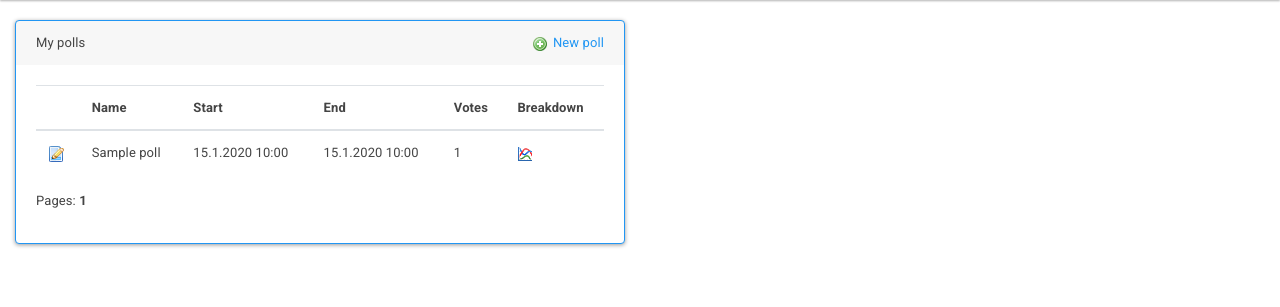
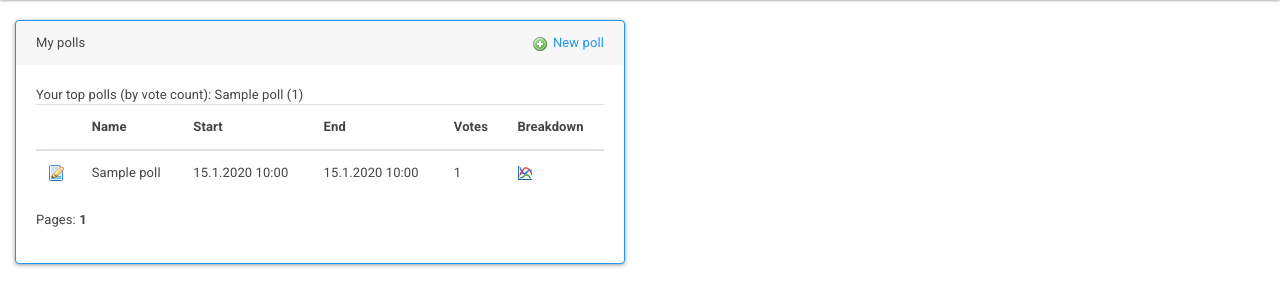
Before and after one commit to fgronqvist/votingbooth, a Flask app: page /account/ in a window 1280 px wide. Shown: the part 80-387 px from the top of the page. Run offline with Flask 2, Linux system fonts and the light colour scheme; a user stored in the database is signed in; tables that the repository leaves empty hold one stand-in row (values such as "Sample post"); some libraries are stand-ins or nearby versions.

Commit message:
Added top-polls for user

```diff
--- a/application/account/views.py
+++ b/application/account/views.py
@@ -12,6 +12,7 @@ from application.account.forms import RegisterForm, LoginForm
 def account_index():
     listpage = request.args.get("listpage", type=int)
     polls = Poll.query.filter_by(owner_id=current_user.id).paginate(listpage,5, False)
+    top_polls = Poll.get_top_polls(owner_id=current_user.id, limit=3)
     breakdown = request.args.get("breakdown", type=int)
     poll_breakdown = False
     selected_poll = False
@@ -23,7 +24,8 @@ def account_index():
             print(e)
             abort(404)
 
-    return render_template("account/index.html", polls = polls, poll_breakdown=poll_breakdown, selected_poll=selected_poll)
+    return render_template("account/index.html", polls = polls, top_polls=top_polls,
+        poll_breakdown=poll_breakdown, selected_poll=selected_poll)
 
 @app.route("/account/login", methods=["POST"])
 def account_login():
--- a/application/poll/models.py
+++ b/application/poll/models.py
@@ -37,6 +37,24 @@ class Poll(db.Model):
 
         return ret
 
+    @staticmethod
+    def get_top_polls(owner_id, limit):
+        stmt = text("""SELECT
+            vote.poll_id,
+            poll.name,
+            count(*) as cnt
+            FROM vote
+            LEFT JOIN poll ON (poll.id = vote.poll_id)
+            GROUP BY vote.poll_id, poll.name
+            ORDER BY count(*) DESC LIMIT :limit
+        """).params(limit=limit)
+        ret = []
+        res = db.engine.execute(stmt)
+        for row in res:
+            ret.append({"poll_id":row[0], "poll_name":row[1], "vote_count":row[2]})
+        return ret
+
+
 
 class Vote_option(db.Model):
     id = db.Column(db.Integer, primary_key=True)
--- a/application/templates/account/poll_list.html
+++ b/application/templates/account/poll_list.html
@@ -5,6 +5,16 @@
         <a href="{{ url_for("poll_new") }}" class="card-link" style="float:right"><img src="{{ url_for('static', filename='img/add.png') }}" style="margin-right: 5px;">New poll</a>
     </div>
     <div class="card-body">
+        {% if top_polls|length > 0 %}
+        <div class="top_polls">
+            Your top polls (by vote count):
+            {% set comma = joiner(',') %}
+            {% for poll in top_polls %}
+            {{ comma() }}
+            {{poll.poll_name}} ({{poll.vote_count}})
+            {% endfor %}
+        </div>
+        {% endif %}
         <table class="table table-hover">
             <thead>
                 <tr>
```
Lines whose indentation alone changed are shown as unchanged.
